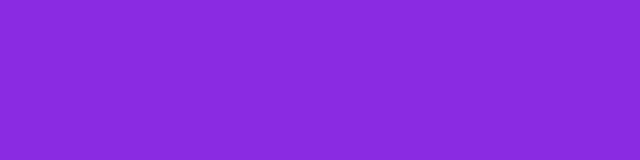
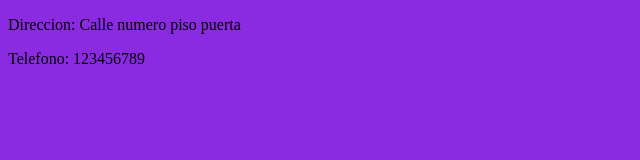
Before and after one commit to LauraGC97/proyecto2_git_remoto, a plain HTML site: page contacto.html in a window 1280 px wide. Shown: the whole page, without its empty margins (0-640 px from the left). Drawn offline with Linux system fonts and the light colour scheme; files that its build step writes are made by us from their sources.

Commit message:
Contacto finalizado

```diff
--- a/contacto.html
+++ b/contacto.html
@@ -7,6 +7,9 @@
     <link rel="stylesheet" href="./css/styles.css">
 </head>
 <body>
+    <p>Direccion: Calle numero piso puerta</p>
+    <p>Telefono: 123456789</p>
+
 
 </body>
 </html>
```
